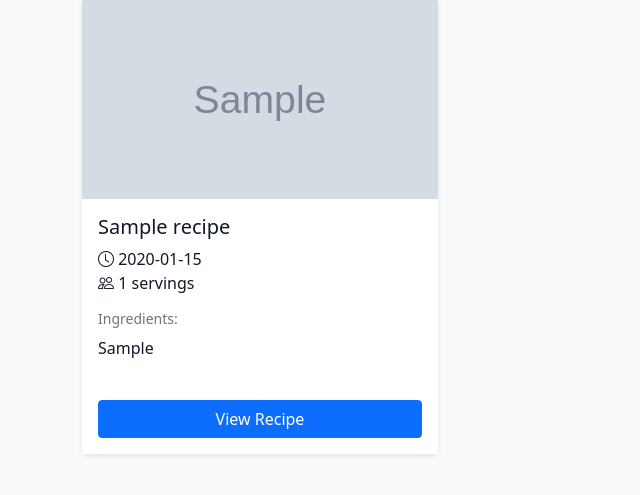
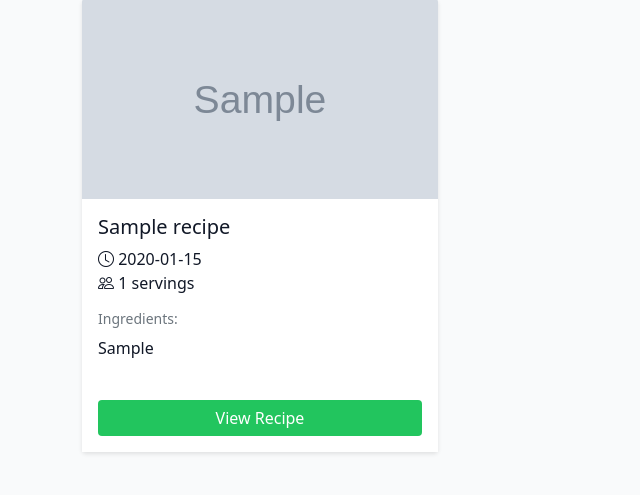
Before and after one commit to parlink/Foodle, a Django app: page /recipes/ in a window 1280 px wide. Shown: the part 223-718 px from the top of the page, without its empty margins (0-640 px from the left). Run offline with Django 5.2, Linux system fonts and the light colour scheme; tables that the repository leaves empty hold one stand-in row (values such as "Sample post"); grey boxes marked "Sample" are stand-in pictures; some libraries are stand-ins or nearby versions.

Commit message:
Change button color inside recipes page.

```diff
--- a/recipes/templates/recipes.html
+++ b/recipes/templates/recipes.html
@@ -50,7 +50,7 @@
 
           <div class="mt-auto">
             <button
-              class="btn btn-primary w-100"
+              class="btn btn-emerald w-100"
               type="button"
               data-bs-toggle="modal"
               data-bs-target="#recipeModal{{ recipe.id }}"
```
